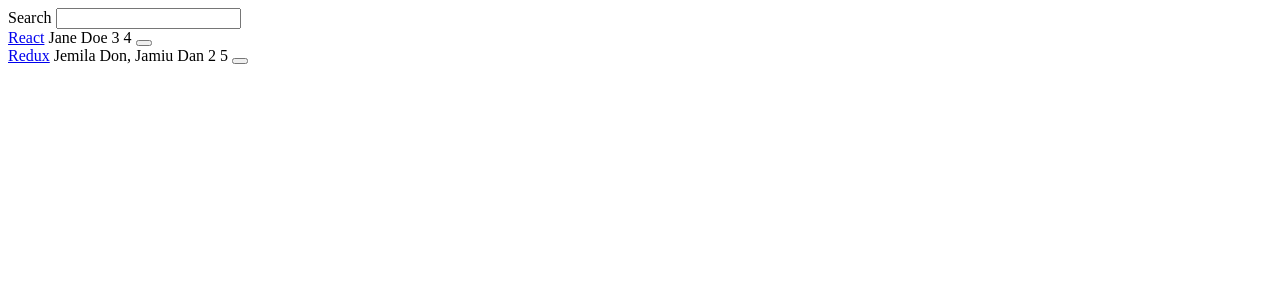
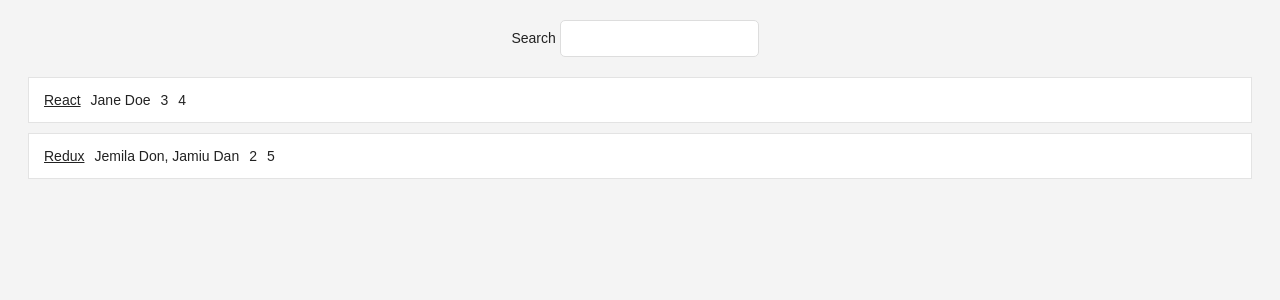
Before and after one commit to IfyN/hacker-news-app, a React (Create React App) app: page / in a window 1280 px wide. Shown: the top 300 px of the page. Built offline with nearby package versions, Linux system fonts and the light colour scheme.

Commit message:
added css styles

```diff
--- a/src/App.js
+++ b/src/App.js
@@ -1,4 +1,6 @@
 import React, { Component } from "react";
+import "./index.css";
+import "./styles.css";
 
 const list = [
   {
@@ -53,11 +55,13 @@
   render() {
     const { searchTerm, list } = this.state;
     return (
-      <div className="App">
+      <div className="page">
+        <div className="interactions">
           <Search value={searchTerm} onChange={this.onSearchChange}>
             {" "}
             Search
           </Search>
+        </div>
         <Table
           list={list}
           pattern={searchTerm}
@@ -78,28 +82,28 @@
   }
 }
 
-class Table extends Component {
-  render() {
-    const { list, pattern, onDismiss } = this.props;
-    return (
-      <div>
+const Table = ({ list, pattern, onDismiss }) => (
+  <div className="table">
     {list.filter(isSearched(pattern)).map((item) => (
-          <div key={item.objectID}>
-            {" "}
+      <div key={item.objectID} className="table-row">
         <span>
-              <a href={item.url}>{item.title}</a>{" "}
-            </span>
+          <a href={item.url}>{item.title}</a>
+        </span>{" "}
         <span>{item.author}</span> <span>{item.num_comments}</span>{" "}
         <span>{item.points}</span>{" "}
         <span>
-              <Button onClick={() => onDismiss(item.objectID)}> Dismiss</Button>
+          <Button
+            onClick={() => onDismiss(item.objectID)}
+            className="button-inline"
+          >
+            {" "}
+            Dismiss
+          </Button>
         </span>
       </div>
     ))}
   </div>
 );
-  }
-}
 
 class Button extends Component {
   render() {
--- /dev/null
+++ b/src/index.css
@@ -0,0 +1,39 @@
+body {
+  color: #222;
+  background: #f4f4f4;
+  font: 400 14px CoreSans, Arial, sans-serif;
+}
+a {
+  color: #222;
+}
+a:hover {
+  text-decoration: underline;
+}
+ul,
+li {
+  list-style: none;
+  padding: 0;
+  margin: 0;
+}
+input {
+  padding: 10px;
+  border-radius: 5px;
+  outline: none;
+  margin-right: 10px;
+  border: 1px solid #dddddd;
+}
+button {
+  padding: 10px;
+  border-radius: 5px;
+  border: 1px solid #dddddd;
+  background: transparent;
+  color: #808080;
+  cursor: pointer;
+}
+
+button:hover {
+  color: #222;
+}
+*:focus {
+  outline: none;
+}
--- a/src/styles.css
+++ b/src/styles.css
@@ -1,4 +1,59 @@
-.App {
+/*.App {
   font-family: sans-serif;
   text-align: center;
+}*/
+
+.page {
+  margin: 20px;
 }
+.interactions {
+  text-align: center;
+}
+.table {
+  margin: 20px 0;
+}
+.table-header {
+  display: flex;
+  line-height: 24px;
+  font-size: 16px;
+  padding: 0 10px;
+  justify-content: space-between;
+}
+.table-empty {
+  margin: 200px;
+  text-align: center;
+  font-size: 16px;
+}
+.table-row {
+  display: flex;
+  line-height: 24px;
+  white-space: nowrap;
+  margin: 10px 0;
+  padding: 10px;
+  background: #ffffff;
+  border: 1px solid #e3e3e3;
+}
+.table-header > span {
+  overflow: hidden;
+  text-overflow: ellipsis;
+  padding: 0 5px;
+}
+.table-row > span {
+  overflow: hidden;
+  text-overflow: ellipsis;
+  padding: 0 5px;
+}
+.button-inline {
+  border-width: 0;
+  background: transparent;
+  color: inherit;
+  text-align: inherit;
+  -webkit-font-smoothing: inherit;
+  padding: 0;
+  font-size: inherit;
+  cursor: pointer;
+}
+.button-active {
+  border-radius: 0;
+  border-bottom: 1px solid #38bb6c;
+}
```
Lines whose indentation alone changed are shown as unchanged.
